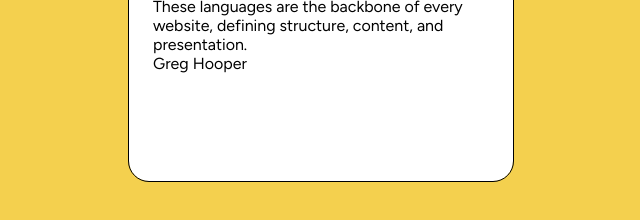
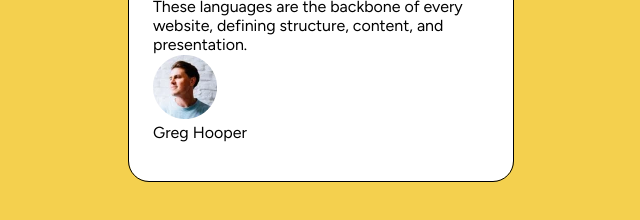
Before and after one commit to dhayv/blog_card_html_css, a plain HTML site: page index.html in a window 1280 px wide. Shown: the part 480-700 px from the top of the page, without its empty margins (319-959 px from the left). Drawn offline with Linux system fonts and the light colour scheme.

Commit message:
added author name and image

```diff
--- a/index.html
+++ b/index.html
@@ -30,7 +30,10 @@
 
         <p class="description">These languages are the backbone of every website, defining structure, content, and presentation.</p>
 
-        <div class="author">Greg Hooper</div>
+        <div class="author">
+          <img src="assets/images/image-avatar.webp" alt="">
+          <p class="nam">Greg Hooper</p>
+        </div>
 
       </div>
     </div>
```
